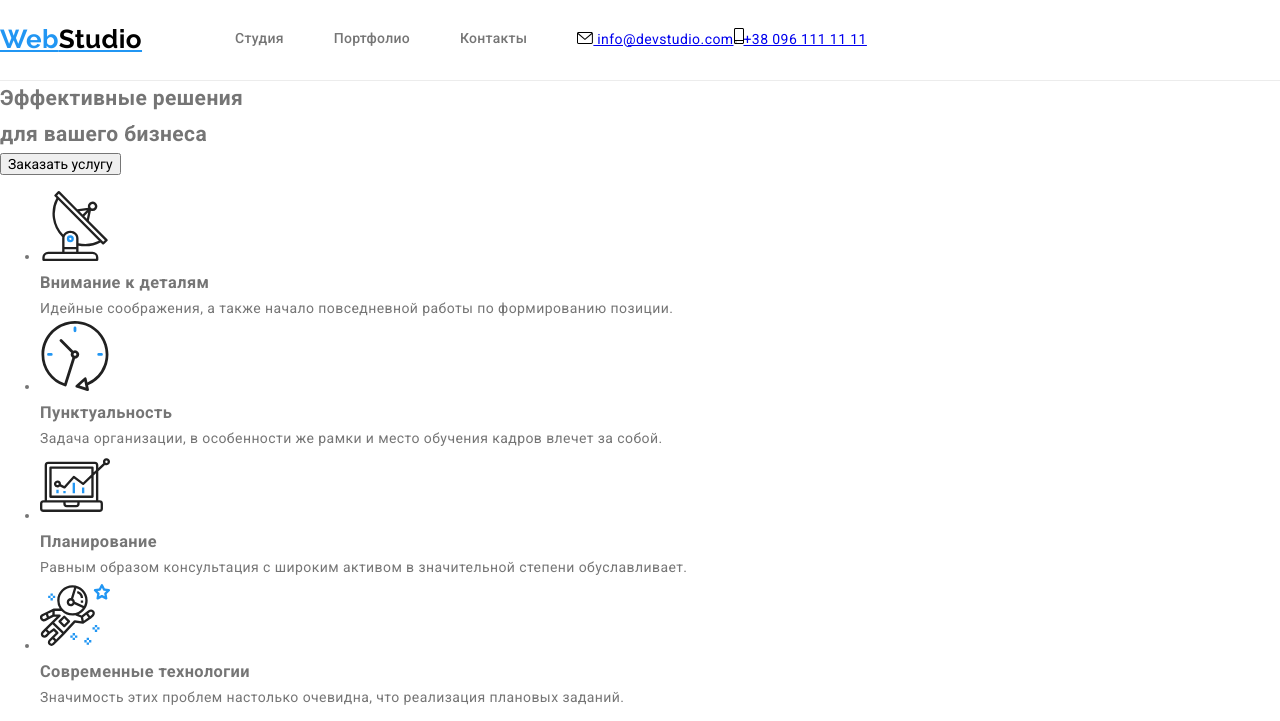
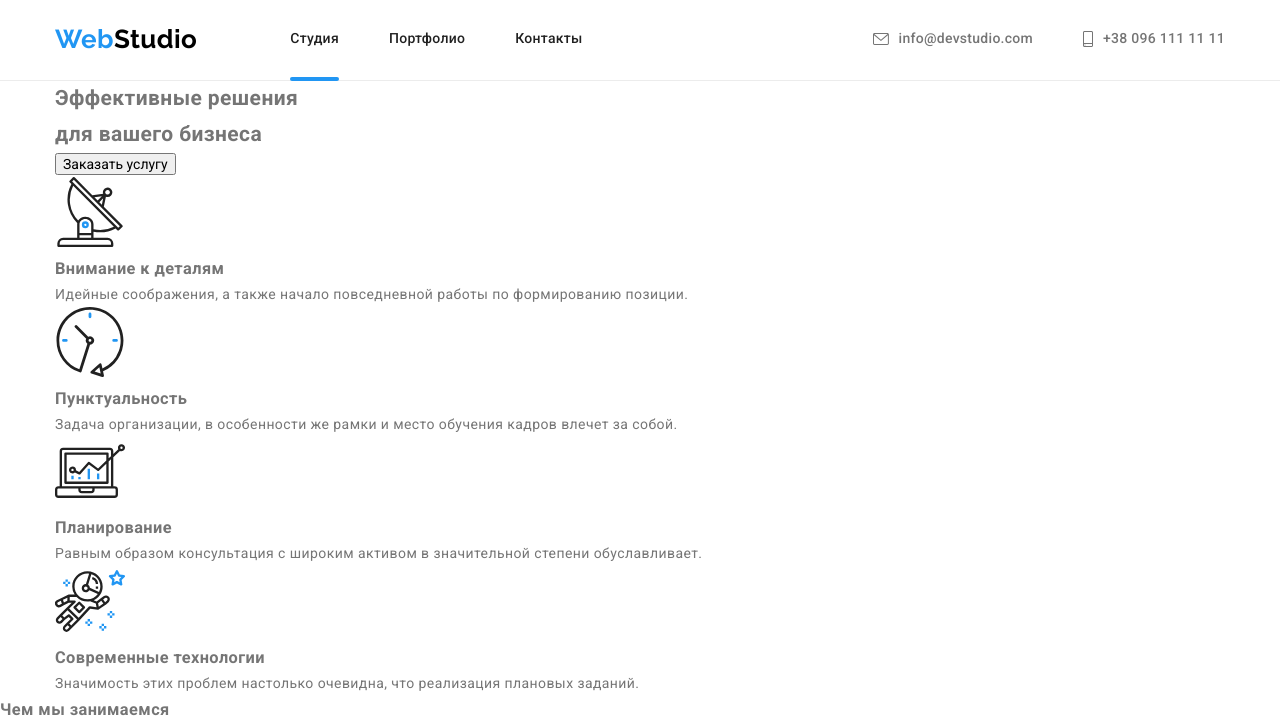
Before and after one commit to RomMTC/goit-markup-hw-07, a plain HTML site: page index.html in a window 1280 px wide. Shown: the top 721 px of the page. Drawn offline with nearby package versions, Linux system fonts and the light colour scheme.

Commit message:
header done

```diff
--- a/index.html
+++ b/index.html
@@ -25,7 +25,7 @@
     <!--header -->
     <header class="page-header">
       <div class="container page-header__container">
-        <a class="logo__first link" href="./index.html">Web<span class="logo__secondary">Studio</span></a>
+        <a class="logo__first" href="./index.html">Web<span class="logo__secondary">Studio</span></a>
         <nav class="page-nav">
           <ul class="page-nav__list">
             <li class="page-nav__item">
@@ -39,14 +39,14 @@
             </li>
           </ul>
         </nav>
-        <a class="header-mail link" href="mailto:info@devstudio.com">
-          <svg class="icon-mail" width="16" height="12">
+        <a class="page-header__mail" href="mailto:info@devstudio.com">
+          <svg class="page-header__icon" width="16" height="12">
             <use href="./img/icon/icons.svg#envelope"></use>
           </svg>
           info@devstudio.com
         </a>
-        <a class="header-contact link" href="tel:+380961111111">
-          <svg class="icon-smartphone" width="10" height="16">
+        <a class="page-header__contact" href="tel:+380961111111">
+          <svg class="page-header__icon" width="10" height="16">
             <use href="./img/icon/icons.svg#smartphone"></use></svg
           >+38 096 111 11 11</a
         >
--- a/sass/components/_logo.scss
+++ b/sass/components/_logo.scss
@@ -1,4 +1,5 @@
 .logo__first {
+  @extend .link;
     color: #2196f3;
     font-family: $secondaryFont;
     font-weight: 700;
--- a/sass/components/_navigation.scss
+++ b/sass/components/_navigation.scss
@@ -3,42 +3,40 @@
 
 }
 .page-nav__list {
-@extend %list;
+@extend .list;
 display: flex;
 align-items: center;
 }
 .page-nav__item {
     margin-right: 50px;
 }
-.nav-list-item:last-child {
+.nav-list__item:last-child {
     margin-right: 0px;
 }
 .page-nav__link {
-@extend %link;
+@extend .link;
 position: relative;
 display: block;
-color: var(--secondary-text-color);
+color: $secondaryTextColor;
 font-weight: 500;
 font-size: 14px;
 line-height: 1.14;
 letter-spacing: 0.02em;
 
-transition: color 250ms cubic-bezier(0.4, 0, 0.2, 1);
+transition: color $primaryAnimation;
 }
-.page-nav__link-current {
-    &::after {
-        content: '';
+.page-nav__link-current::after {
   position: absolute;
   bottom: -34px;
   left: 0;
+  content: '';
   display: block;
   width: 100%;
   height: 4px;
-        background-color: var(--accent-color);
+  background-color: $accentColor;
   border-radius: 2px;
-      }
       }
 .page-nav__link:hover,
 .page-nav__link:focus {
-  color: var(--accent-color);
+  color: $accentColor;
 }
--- a/sass/components/_page-header.scss
+++ b/sass/components/_page-header.scss
@@ -0,0 +1,42 @@
+//   Header
+.page-header {
+    padding-top: 24px;
+    padding-bottom: 25px;
+    border-bottom: 1px solid #ececec;
+    }
+    .page-header__container {
+        @extend .container;
+    display: flex;
+    align-items: center;
+    }
+    .page-header__mail {
+        @extend .link;
+        margin-left: auto;
+        margin-right: 50px;
+      }
+      .page-header__contact {
+     @extend .link;
+      }
+      .page-header__mail,
+      .page-header__contact {
+        //   @extend .link;
+        color: var(--primary-text-color);
+        font-weight: 500;
+        font-size: 14px;
+        line-height: 1.14;
+        letter-spacing: 0.02em;
+        text-decoration: none;
+
+          transition: color $primaryAnimation;
+      }
+      .page-header__mail:hover,
+      .page-header__mail:focus,
+      .page-header__contact:hover,
+      .page-header__contact:focus {
+        color: $accentColor;
+      }
+      .page-header__icon {
+        margin-right: 10px;
+        align-items: center;
+        fill: currentColor;
+      }
--- a/sass/main.scss
+++ b/sass/main.scss
@@ -1,8 +1,10 @@
 @import './utils/variables';
 @import './utils/placeholders';
 @import './utils/modern-normalize';
+@import './components/page-header';
 @import './components/logo';
 @import './components/navigation';
+
 
 body {
   background-color: #ffffff;
@@ -30,13 +32,3 @@ display: block;
 max-width: 100%;
 height: auto;
 }
-//   Header
-.page-header {
-padding-top: 24px;
-padding-bottom: 25px;
-border-bottom: 1px solid #ececec;
-}
-.page-header__container {
-display: flex;
-align-items: center;
-}
--- a/sass/utils/_placeholders.scss
+++ b/sass/utils/_placeholders.scss
@@ -1,17 +1,17 @@
-%container {
+.container {
   width: 1200px;
   padding-left: 15px;
   padding-right: 15px;
   margin-left: auto;
   margin-right: auto;
 }
-%list {
+.list {
 padding-left: 0;
 margin-top: 0;
 margin-bottom: 0;
 list-style: none;
 }
-%link {
+.link {
 display: flex;
 align-items: center;
 text-decoration: none;
```
Also changed, not shown: css/main.css, css/main.min.css, 2 other files. Lines whose indentation alone changed are shown as unchanged.
